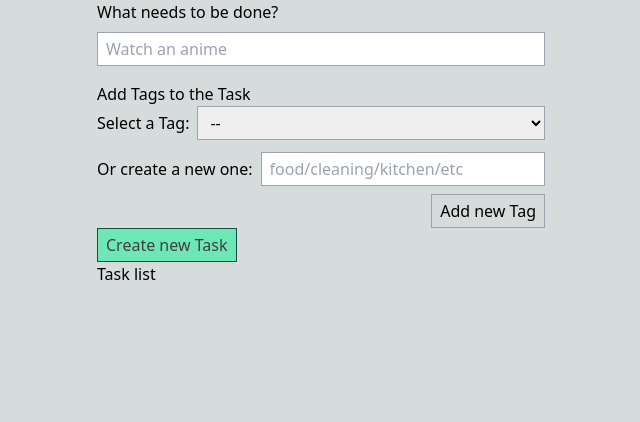
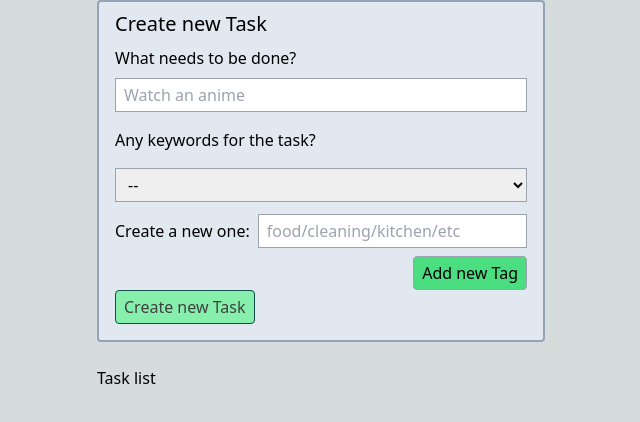
Before and after one commit to GonziTaji/TO-ADHDO, a Next.js app: page / in a window 1280 px wide. Shown: the top 422 px of the page, without its empty margins (319-959 px from the left). Built offline with nearby package versions, Linux system fonts and the light colour scheme.

Commit message:
refactor components and change  styles

```diff
--- a/src/components/TagSelect.tsx
+++ b/src/components/TagSelect.tsx
@@ -40,7 +40,6 @@ export default function TagSelect({ onSelection }: TagSelectProps) {
     return (
         <div className="flex flex-col gap-3">
             <div className="flex gap-2 items-center">
-                <span>Select a Tag:</span>
                 <select
                     id="tag-select"
                     className="grow border border-gray-400 px-2 py-1"
@@ -56,7 +55,7 @@ export default function TagSelect({ onSelection }: TagSelectProps) {
             </div>
 
             <div className="flex gap-2 items-center whitespace-nowrap flex-wrap justify-end">
-                <span>Or create a new one:</span>
+                <span>Create a new one:</span>
 
                 <input
                     id="tag-name"
@@ -69,7 +68,7 @@ export default function TagSelect({ onSelection }: TagSelectProps) {
                 />
 
                 <button
-                    className="border border-gray-400 px-2 py-1"
+                    className="border rounded cursor-pointer border-gray-400 bg-green-400 px-2 py-1"
                     type="button"
                     onClick={createTag}
                     disabled={!newTag.trim().length}
--- /dev/null
+++ b/src/components/TaskForm.tsx
@@ -0,0 +1,94 @@
+import { useState } from 'react';
+import TagSelect from '@/components/TagSelect';
+import { v4 as uuidv4 } from 'uuid';
+import { Task } from '@/types';
+
+interface TaskFormProps {
+    addTask: (task: Task) => void;
+}
+
+export default function TaskForm({ addTask }: TaskFormProps) {
+    const [newTaskName, setNewTaskName] = useState('');
+    const [newTaskTags, setNewTaskTags] = useState<string[]>([]);
+
+    function addNewTask() {
+        if (!newTaskName) {
+            return;
+        }
+
+        addTask({
+            id: uuidv4(),
+            name: newTaskName,
+            tags: newTaskTags,
+            completed: false,
+        });
+
+        setNewTaskName('');
+        setNewTaskTags([]);
+    }
+
+    function addTag(newTag: string) {
+        if (!newTag || newTaskTags.includes(newTag)) {
+            return;
+        }
+
+        const newTags = [...newTaskTags, newTag];
+
+        setNewTaskTags(newTags);
+    }
+
+    function removeTag(tag: string) {
+        const newTags = newTaskTags.filter((t) => t !== tag);
+
+        setNewTaskTags(newTags);
+    }
+
+    return (
+        <form className="border-2 rounded border-slate-400 bg-slate-200 p-4 pt-0">
+            <h1 className="text-xl py-2">Create new Task</h1>
+
+            <div className="flex gap-2 flex-col">
+                <span>What needs to be done?</span>
+
+                <input
+                    className="border border-gray-400 px-2 py-1"
+                    type="text"
+                    value={newTaskName}
+                    onChange={(ev) => setNewTaskName(ev.currentTarget.value)}
+                    placeholder="Watch an anime"
+                />
+            </div>
+
+            <span className="block pt-4">Any keywords for the task?</span>
+
+            <div className="flex my-2">
+                {newTaskTags.map((tag, i) => (
+                    <div
+                        key={i}
+                        className="flex gap-2 px-3 py-2 border rounded-md border-blue-400 bg-blue-200"
+                    >
+                        <span>{tag}</span>
+
+                        <span
+                            className="font-bold cursor-pointer"
+                            onClick={() => removeTag(tag)}
+                        >
+                            X
+                        </span>
+                    </div>
+                ))}
+            </div>
+
+            <TagSelect onSelection={addTag} />
+
+            <button
+                className="border rounded cursor-pointer disabled:bg-green-300 disabled:text-neutral-700 disabled:cursor-not-allowed border-teal-900 px-2 py-1 bg-emerald-500"
+                type="button"
+                onClick={() => addNewTask()}
+                disabled={!newTaskName.length}
+            >
+                Create new Task
+            </button>
+        </form>
+    );
+}
--- a/src/components/TasksList.tsx
+++ b/src/components/TasksList.tsx
@@ -0,0 +1,30 @@
+import { Task } from '@/types';
+
+export function TaskList({ tasks }: { tasks: Task[] }) {
+    return (
+        <div className="">
+            <h2>Task list</h2>
+            <ul className="flex flex-col pt-2">
+                {tasks.map((task, i) => (
+                    <li key={i} className="border-b border-black">
+                        <span className="px-2 py-1">{task.name}</span>
+
+                        <ul className="ms-4 flex">
+                            {task.tags.map((tag) => (
+                                <li className="border border-rose-400 rounded bg-amber-300 px-2 m-1">
+                                    {tag}
+                                </li>
+                            ))}
+
+                            {!task.tags.length && (
+                                <li className="border border-rose-300 rounded bg-amber-200 text-gray-600 px-2 m-1">
+                                    No tags
+                                </li>
+                            )}
+                        </ul>
+                    </li>
+                ))}
+            </ul>
+        </div>
+    );
+}
--- a/src/pages/index.tsx
+++ b/src/pages/index.tsx
@@ -1,154 +1,22 @@
-import TagSelect from '@/components/TagSelect';
+import TaskForm from '@/components/TaskForm';
+import { TaskList } from '@/components/TasksList';
+import { Task } from '@/types';
 import { useState } from 'react';
-import { v4 as uuidv4 } from 'uuid';
-
-interface Task {
-    id: string;
-    name: string;
-    tags: string[];
-    completed: boolean;
-}
 
 export default function Home() {
     const [tasks, setTasks] = useState<Task[]>([]);
-    const [newTaskName, setNewTaskName] = useState('');
-    const [newTaskTags, setNewTaskTags] = useState<string[]>([]);
 
-    function addNewTask() {
-        if (!newTaskName) {
-            return;
-        }
-
-        setTasks([
-            ...tasks,
-            {
-                id: uuidv4(),
-                name: newTaskName,
-                tags: newTaskTags,
-                completed: false,
-            },
-        ]);
-
-        setNewTaskName('');
-        setNewTaskTags([]);
-    }
-
-    function changeTaskName(id: string, newName: string) {
-        setTasks((_tasks) =>
-            _tasks.map((task) => {
-                if (task.id === id) {
-                    task.name = newName;
-                }
-
-                return task;
-            })
-        );
-    }
-
-    function toggleTaskCompleted(id: string) {
-        setTasks((_tasks) =>
-            _tasks.map((task) => {
-                if (task.id === id) {
-                    task.completed = !task.completed;
-                }
-
-                return task;
-            })
-        );
-    }
-
-    function addTag(newTag: string) {
-        if (!newTag || newTaskTags.includes(newTag)) {
-            return;
-        }
-
-        const newTags = [...newTaskTags, newTag];
-
-        setNewTaskTags(newTags);
-    }
-
-    function removeTag(tag: string) {
-        const newTags = newTaskTags.filter((t) => t !== tag);
-
-        setNewTaskTags(newTags);
+    function addTask(newTask: Task) {
+        setTasks([...tasks, newTask]);
     }
 
     return (
         <main className="max-w-md mx-auto">
-            <form>
-                <div className="flex gap-2 flex-col">
-                    <span>What needs to be done?</span>
+            <TaskForm addTask={addTask} />
 
-                    <input
-                        className="border border-gray-400 px-2 py-1"
-                        type="text"
-                        value={newTaskName}
-                        onChange={(ev) =>
-                            setNewTaskName(ev.currentTarget.value)
-                        }
-                        placeholder="Watch an anime"
-                    />
-                </div>
+            <br />
 
-                <div className="flex my-2">
-                    {newTaskTags.map((tag, i) => (
-                        <div
-                            key={i}
-                            className="flex gap-2 px-3 py-2 border rounded-md border-blue-400 bg-blue-200"
-                        >
-                            <span>{tag}</span>
-
-                            <span
-                                className="font-bold cursor-pointer"
-                                onClick={() => removeTag(tag)}
-                            >
-                                X
-                            </span>
-                        </div>
-                    ))}
-                </div>
-
-                <span>Add Tags to the Task</span>
-                <TagSelect onSelection={addTag} />
-
-                <button
-                    className="border disabled:bg-emerald-300 disabled:text-neutral-700 disabled:cursor-not-allowed border-teal-900 px-2 py-1 bg-emerald-500"
-                    type="button"
-                    onClick={() => addNewTask()}
-                    disabled={!newTaskName.length}
-                >
-                    Create new Task
-                </button>
-            </form>
-
-            <h2>Task list</h2>
-            <ul className="pt-2">
-                {tasks.map((task, i) => (
-                    <li key={i}>
-                        <input
-                            type="checkbox"
-                            checked={task.completed}
-                            onChange={() => toggleTaskCompleted(task.id)}
-                        />
-                        <input
-                            type="text"
-                            value={task.name}
-                            className="px-2 py-1"
-                            onChange={(ev) =>
-                                changeTaskName(task.id, ev.currentTarget.value)
-                            }
-                        />
-
-                        <ul className="ms-4 flex">
-                            {task.tags.map((tag) => (
-                                <li className="border border-neutra-400 rounded bg-amber-300 px-2 m-1">
-                                    {tag}
-                                </li>
-                            ))}
-                        </ul>
-                    </li>
-                ))}
-            </ul>
+            <TaskList tasks={tasks} />
         </main>
     );
 }
--- /dev/null
+++ b/src/types.ts
@@ -0,0 +1,6 @@
+export interface Task {
+    id: string;
+    name: string;
+    tags: string[];
+    completed: boolean;
+}
```
